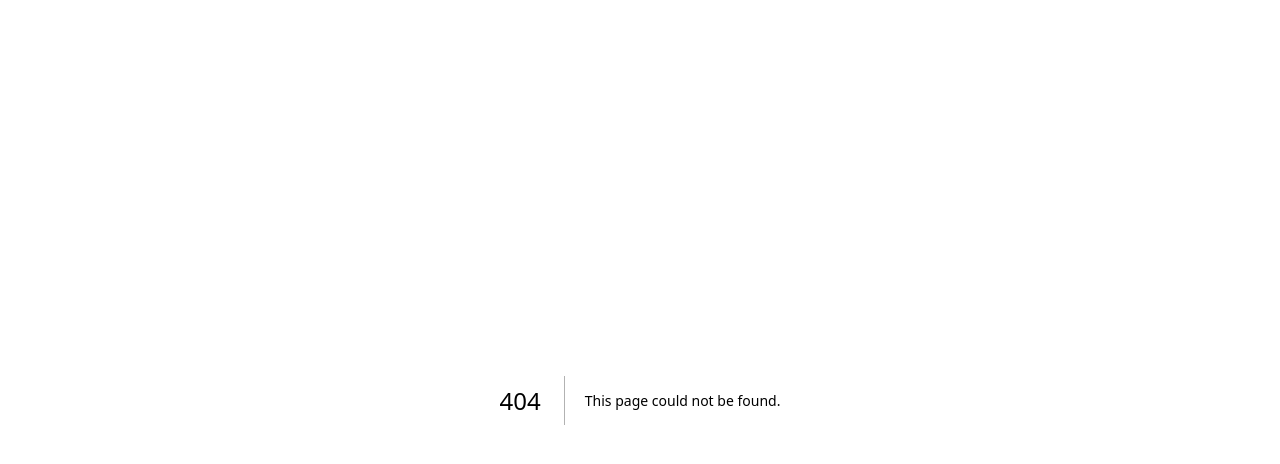
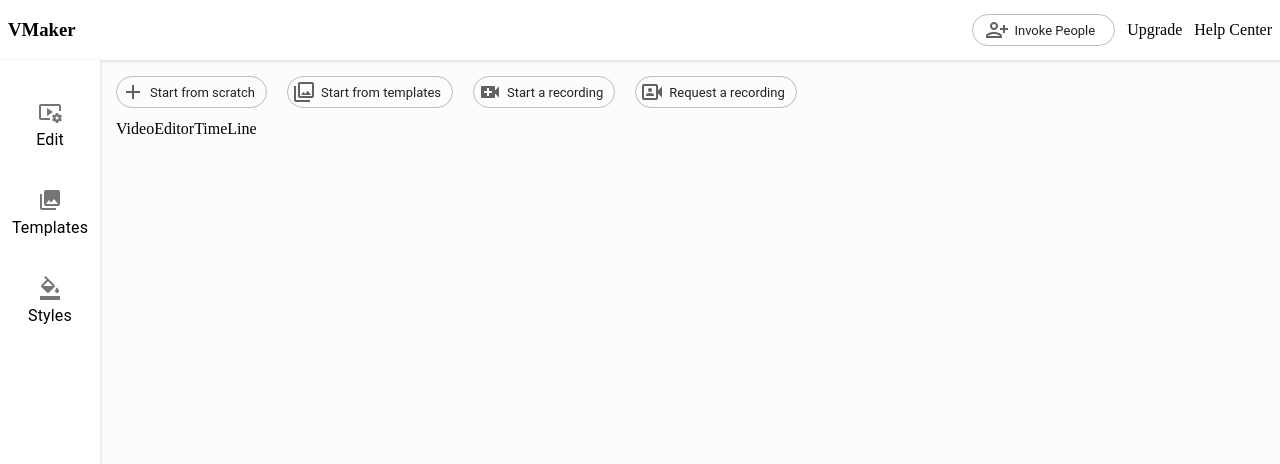
Before and after one commit to maniyedidi/web-video-editor, a Next.js app: page /video-editor in a window 1280 px wide. Before the commit this address had no page. Shown: the top 464 px of the page. Built offline with nearby package versions, Linux system fonts and the light colour scheme.

Commit message:
created place holder for video editor

```diff
--- a/src/components/side-menu/index.js
+++ b/src/components/side-menu/index.js
@@ -12,12 +12,20 @@ import CollectionsIcon from '@mui/icons-material/Collections';
 import DraftsIcon from '@mui/icons-material/Drafts';
 import { Home } from '@mui/icons-material';
 import AccountMenu from '../account-menu';
+import { useRouter } from 'next/router';
 
 const SideMenu = () => {
+  const router = useRouter();
   return (
     <div className='p-2 flex  bg-white flex-col justify-between border-r-2 drop-shadow h-[calc(100vh-60px)]'>
       <div className='flex items-center flex-col pt-4'>
-        <Button  startIcon={<AddIcon/>} size='large' variant='contained' color='primary'>
+        <Button
+          startIcon={<AddIcon />}
+          size='large'
+          variant='contained'
+          color='primary'
+          onClick={() => router.push('video-editor')}
+        >
           New Video
         </Button>
         <List>
@@ -66,7 +74,7 @@ const SideMenu = () => {
           </ListItemButton>
         </ListItem>
         <ListItem>
-          <AccountMenu/>
+          <AccountMenu />
         </ListItem>
       </List>
     </div>
--- /dev/null
+++ b/src/components/v-side-menu/index.js
@@ -0,0 +1,47 @@
+import List from '@mui/material/List';
+import ListItem from '@mui/material/ListItem';
+import ListItemButton from '@mui/material/ListItemButton';
+import ListItemIcon from '@mui/material/ListItemIcon';
+import ListItemText from '@mui/material/ListItemText';
+import CollectionsIcon from '@mui/icons-material/Collections';
+import FormatColorFillOutlinedIcon from '@mui/icons-material/FormatColorFillOutlined';
+import VideoSettingsOutlinedIcon from '@mui/icons-material/VideoSettingsOutlined';
+import { useRouter } from 'next/router';
+
+const VSideMenu = () => {
+  const router = useRouter();
+  return (
+    <div className='flex  bg-white flex-col justify-between border-r-2 drop-shadow h-[calc(100vh-60px)]'>
+      <div className='flex items-center flex-col pt-4'>
+        <List>
+          <ListItem>
+            <ListItemButton className='flex flex-col items-center'>
+              <ListItemIcon style={{ minWidth: 'auto' }}>
+                <VideoSettingsOutlinedIcon />
+              </ListItemIcon>
+              <ListItemText primary='Edit' />
+            </ListItemButton>
+          </ListItem>
+          <ListItem>
+            <ListItemButton className='flex flex-col items-center'>
+              <ListItemIcon style={{ minWidth: 'auto' }}>
+                <CollectionsIcon />
+              </ListItemIcon>
+              <ListItemText primary='Templates' />
+            </ListItemButton>
+          </ListItem>
+          <ListItem>
+            <ListItemButton className='flex flex-col items-center'>
+              <ListItemIcon style={{ minWidth: 'auto' }}>
+                <FormatColorFillOutlinedIcon />
+              </ListItemIcon>
+              <ListItemText primary='Styles' />
+            </ListItemButton>
+          </ListItem>
+        </List>
+      </div>
+    </div>
+  );
+};
+
+export default VSideMenu;
--- /dev/null
+++ b/src/components/video-editor-timeline/index.js
@@ -0,0 +1,4 @@
+const VideoEditorTimeLine = () => {
+  return <div> VideoEditorTimeLine</div>;
+};
+export default VideoEditorTimeLine;
--- /dev/null
+++ b/src/pages/video-editor/index.js
@@ -0,0 +1,52 @@
+import Header from '@/components/header';
+import {
+  Add,
+  CollectionsOutlined,
+  VideoCall,
+  VideoCameraFrontOutlined
+} from '@mui/icons-material';
+import { Chip } from '@mui/material';
+import VSideMenu from '@/components/v-side-menu';
+import VideoEditorTimeLine from '@/components/video-editor-timeline';
+
+const VideoEditor = () => {
+  return (
+    <div className=''>
+      <Header />
+      <div className='grid grid-cols-[100px_1fr] '>
+        <VSideMenu />
+        <div className='bg-[#FDFBFC] p-4 flex flex-col gap-3'>
+          <div className='flex flex-row gap-5'>
+            <Chip
+              variant='outlined'
+              className='px-2'
+              icon={<Add />}
+              label='Start from scratch'
+            />
+            <Chip
+              variant='outlined'
+              className='px-2'
+              icon={<CollectionsOutlined />}
+              label='Start from templates'
+            />
+            <Chip
+              variant='outlined'
+              className='px-2'
+              icon={<VideoCall />}
+              label='Start a recording'
+            />
+            <Chip
+              variant='outlined'
+              className='px-2'
+              icon={<VideoCameraFrontOutlined />}
+              label='Request a recording'
+            />
+          </div>
+          <VideoEditorTimeLine />
+        </div>
+      </div>
+    </div>
+  );
+};
+
+export default VideoEditor;
```
